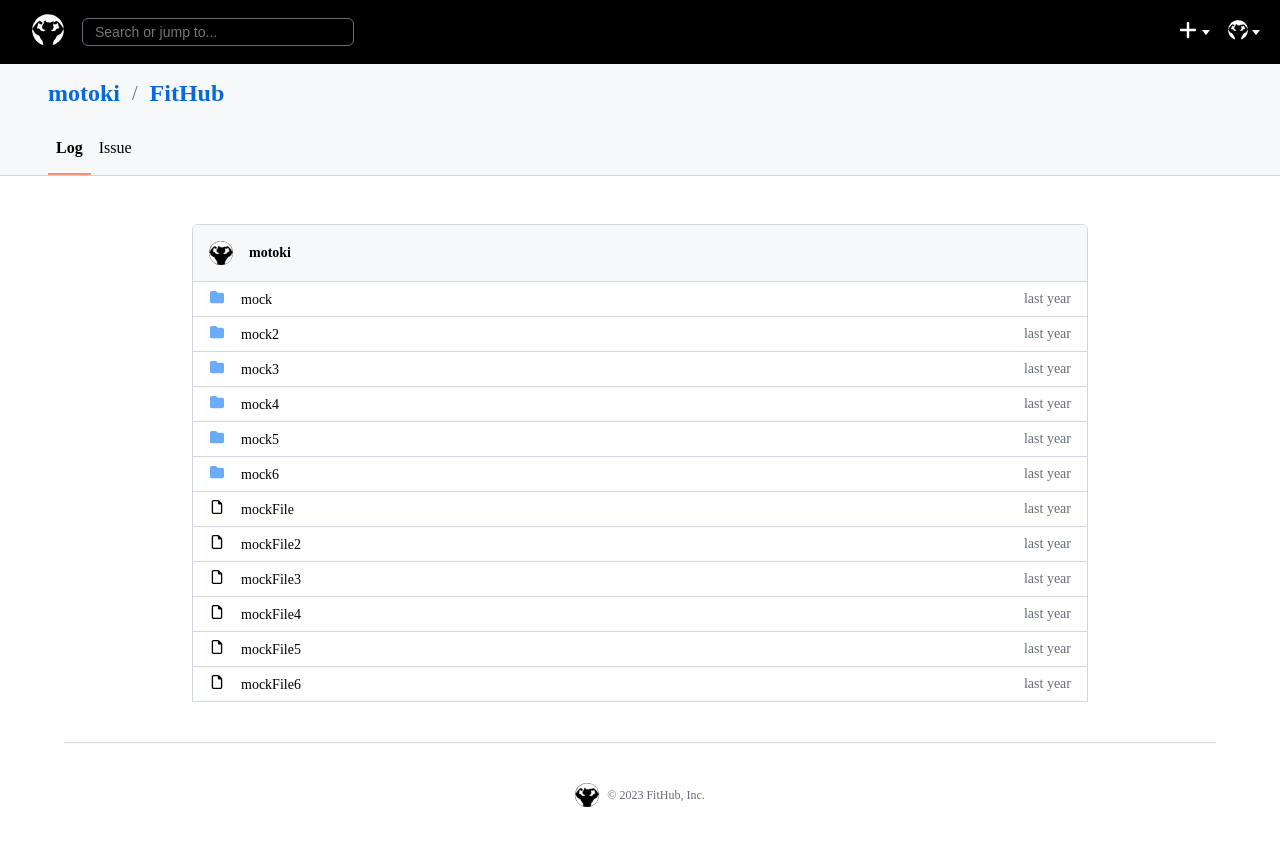
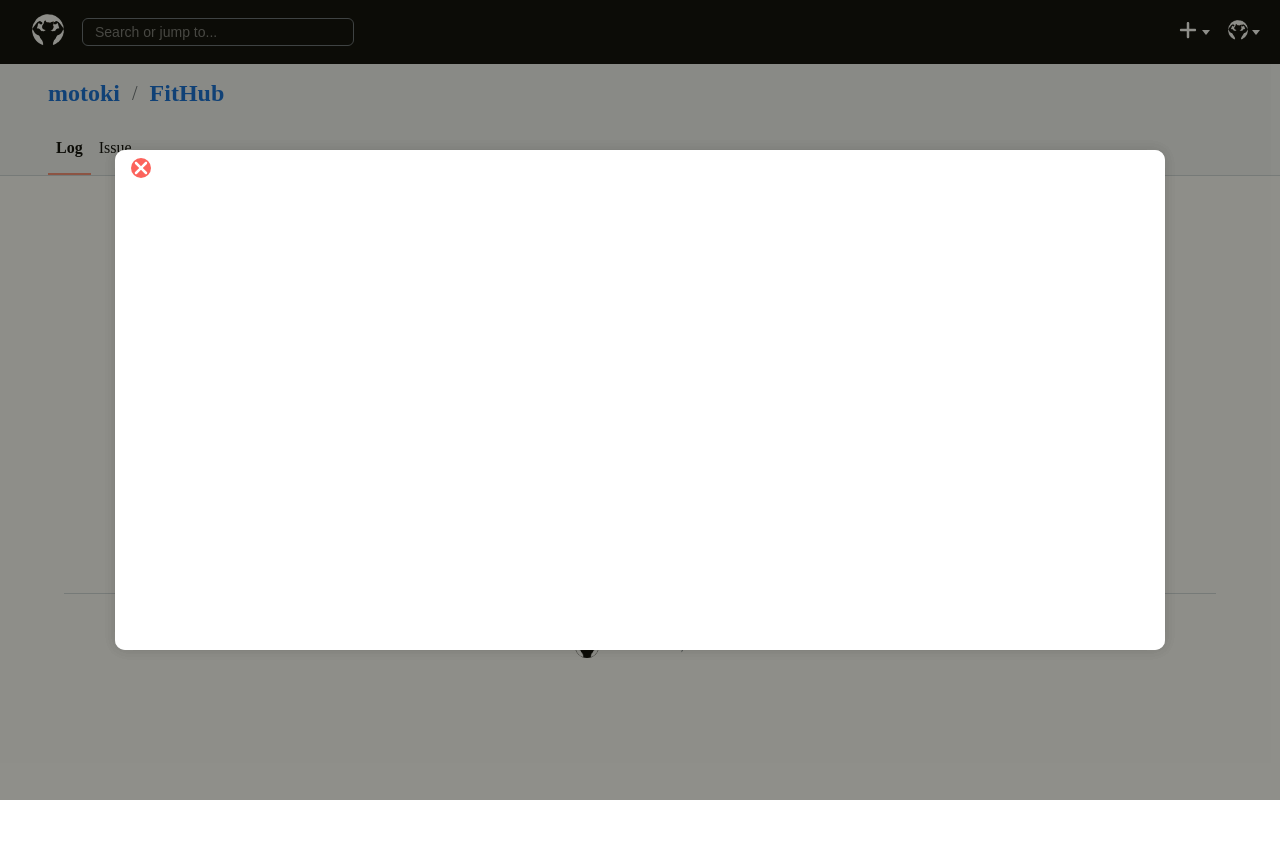
Before and after one commit to motokikonnno/fithub, a Next.js app: page /repository/fithub in a window 1280 px wide. Both pictures are taken after a click on the element "mockFile". After the commit the page ends 800 px from the top, so only its background shows below. Built offline with nearby package versions, Linux system fonts and the light colour scheme.

Commit message:
feat-folderとfileリスト作成

```diff
--- a/src/components/pages/RepositoryDetail.tsx
+++ b/src/components/pages/RepositoryDetail.tsx
@@ -4,10 +4,12 @@ import {
 } from "@/mock/mockRepositoryDetail";
 import Image from "next/image";
 import { useRouter } from "next/router";
-import React, { useCallback, useEffect, useState } from "react";
+import React, { useCallback, useEffect, useRef, useState } from "react";
 import styles from "../../styles/components/pages/RepositoryDetail.module.scss";
+import { BreadCrumb } from "../BreadCrumb";
 import { Footer } from "../Footer";
 import { Header } from "../Header";
+import { Modal } from "../Modal";
 import { Tabs } from "../Tabs";
 import { itemType } from "./MyProfile";
 
@@ -25,12 +27,20 @@ export const RepositoryDetail = React.memo(() => {
 
   const router = useRouter();
   const query = String(router.query.tab);
-  const url = decodeURI(router.asPath);
   const [currentTab, setCurrentTab] = useState("Log");
-  const [currentUrl, setCurrentUrl] = useState("");
-  const userName = "motoki";
-  const repositoryName = "fithub";
-  const urlSlashNumber = 3;
+  const initialFolder = mockRepositoryFolder.filter(
+    ({ parent_id }) => parent_id === ""
+  );
+  const initialFile = mockRepositoryFile.filter(
+    ({ folder_id }) => folder_id === ""
+  );
+  const [currentFolder, setCurrentFolder] = useState(initialFolder);
+  const [currentFile, setCurrentFile] = useState(initialFile);
+  const [createType, setCreateType] = useState("");
+  const [toggleSelectType, setToggleSelectType] = useState(false);
+  const [isVisible, setIsVisible] = useState(false);
+  const [currentFolderName, setCurrentFolderName] = useState<itemType[]>([]);
+  const inputRef = useRef<HTMLInputElement>(null);
 
   useEffect(() => {
     if (query === "Issue") {
@@ -41,11 +51,23 @@ export const RepositoryDetail = React.memo(() => {
   }, [query]);
 
   useEffect(() => {
-    const startNumber =
-      repositoryName.length + userName.length + urlSlashNumber;
-    const path = url.substring(startNumber);
-    setCurrentUrl(path);
-  }, [url]);
+    setToggleSelectType(false);
+  }, [currentFolderName]);
+
+  useEffect(() => {
+    const handleClickToCloseInput = (event: MouseEvent) => {
+      if (!(event.target instanceof HTMLElement)) {
+        return;
+      }
+      const inputElement = inputRef.current;
+      if (inputElement && inputElement?.contains(event.target)) return;
+      setCreateType("");
+    };
+    window.addEventListener("click", handleClickToCloseInput, true);
+    return () => {
+      window.removeEventListener("click", handleClickToCloseInput);
+    };
+  }, []);
 
   const handleCurrentTab = useCallback(
     (name: string) => {
@@ -55,17 +77,47 @@ export const RepositoryDetail = React.memo(() => {
     [router]
   );
 
-  const handleChangeUrl = (name: string) => {
-    const path = currentUrl === "" ? name : `${currentUrl}/${name}`;
-    router.push({
-      pathname: `/[userName]/[repositoryName]/[path]`,
-      query: {
-        userName: "motoki",
-        repositoryName: "fithub",
-        path: path,
-      },
-    });
-    setCurrentUrl(path);
+  const filterFolderWithFile = (id: string) => {
+    const folderArray = mockRepositoryFolder.filter(
+      ({ parent_id }) => id === parent_id
+    );
+    const fileArray = mockRepositoryFile.filter(
+      ({ folder_id }) => id === folder_id
+    );
+    setCurrentFolder(folderArray);
+    setCurrentFile(fileArray);
+  };
+
+  const handleCurrentFolder = (id: string, name: string) => {
+    const breadcrumbArray = [...currentFolderName, { id: id, name: name }];
+    setCurrentFolderName(breadcrumbArray);
+    filterFolderWithFile(id);
+  };
+
+  const handleViewRepository = (id: string) => {
+    const indexNumber = currentFolderName.findIndex(
+      (folder) => folder.id === id
+    );
+    const breadcrumbArray = currentFolderName.slice(0, indexNumber + 1);
+    setCurrentFolderName(breadcrumbArray);
+    filterFolderWithFile(id);
+  };
+
+  const handleSelectType = (type: "folder" | "file") => {
+    setToggleSelectType(false);
+    if (type === "folder") {
+      setCreateType("folder");
+    } else {
+      setCreateType("file");
+    }
+  };
+
+  const handleModalClose = () => {
+    setIsVisible(!isVisible);
+  };
+
+  const submitEnter = (key: any) => {
+    return;
   };
 
   return (
@@ -90,6 +142,11 @@ export const RepositoryDetail = React.memo(() => {
       </div>
       {currentTab === "Log" && (
         <div className={styles.layoutContainer}>
+          <BreadCrumb
+            folderTitle={currentFolderName}
+            repository={"fithub"}
+            handleViewRepository={handleViewRepository}
+          />
           <div className={styles.logListWrapper}>
             <div className={styles.userInformationContainer}>
               <Image
@@ -101,7 +158,7 @@ export const RepositoryDetail = React.memo(() => {
               />
               <span className={styles.userName}>motoki</span>
             </div>
-            {mockRepositoryFolder.map((folder, index) => (
+            {currentFolder.map((folder, index) => (
               <div className={styles.listWrapper} key={index}>
                 <div className={styles.leftContainer}>
                   <Image
@@ -109,10 +166,11 @@ export const RepositoryDetail = React.memo(() => {
                     width={16}
                     height={14}
                     alt="folder-icon"
+                    className={styles.icon}
                   />
                   <span
                     className={styles.folderOrFileName}
-                    onClick={() => handleChangeUrl(folder.name)}
+                    onClick={() => handleCurrentFolder(folder.id, folder.name)}
                   >
                     {folder.name}
                   </span>
@@ -120,20 +178,102 @@ export const RepositoryDetail = React.memo(() => {
                 <span className={styles.updatedAt}>{folder.updatedAt}</span>
               </div>
             ))}
-            {mockRepositoryFile.map((file, index) => (
-              <div className={styles.listWrapper} key={index}>
+            {currentFile.map((file, index) => (
+              <div key={index}>
+                <div className={styles.listWrapper}>
                   <div className={styles.leftContainer}>
                     <Image
                       src={"/icons/file.svg"}
                       width={16}
                       height={14}
                       alt="folder-icon"
+                      className={styles.icon}
                     />
-                  <span className={styles.folderOrFileName}>{file.name}</span>
+                    <span
+                      className={styles.folderOrFileName}
+                      onClick={handleModalClose}
+                    >
+                      {file.name}
+                    </span>
                   </div>
                   <span className={styles.updatedAt}>{file.updatedAt}</span>
                 </div>
+                {isVisible && (
+                  <Modal isVisible={isVisible} handleClose={handleModalClose}>
+                    <div className={styles.modalBackground}>
+                      <div className={styles.header}>
+                        <Image
+                          src={"/icons/xmark.svg"}
+                          width={20}
+                          height={20}
+                          alt="xmark-icon"
+                          className={styles.xmarkIcon}
+                        />
+                      </div>
+                    </div>
+                  </Modal>
+                )}
+              </div>
             ))}
+            {createType === "" ? (
+              <>
+                <div
+                  className={styles.addFileOrFolderWrapper}
+                  onClick={() => setToggleSelectType(!toggleSelectType)}
+                >
+                  <Image
+                    src={"/icons/plus-gray.svg"}
+                    width={16}
+                    height={16}
+                    alt="plus-icon"
+                    className={styles.icon}
+                  />
+                </div>
+                {toggleSelectType && (
+                  <ul className={styles.dropdownWrapper}>
+                    <div
+                      className={styles.dropdownItemContainer}
+                      onClick={() => handleSelectType("folder")}
+                    >
+                      <Image
+                        src={"/icons/folder.svg"}
+                        width={16}
+                        height={14}
+                        alt="folder-icon"
+                      />
+                      <li className={styles.dropdownItem}>Add folder</li>
+                    </div>
+                    <div
+                      className={styles.dropdownItemContainer}
+                      onClick={() => handleSelectType("file")}
+                    >
+                      <Image
+                        src={"/icons/file.svg"}
+                        width={16}
+                        height={14}
+                        alt="file-icon"
+                      />
+                      <li className={styles.dropdownItem}>Add File</li>
+                    </div>
+                  </ul>
+                )}
+              </>
+            ) : (
+              <div className={styles.inputContainer}>
+                <Image
+                  src={`/icons/${createType}.svg`}
+                  width={16}
+                  height={14}
+                  alt="file-icon"
+                />
+                <input
+                  className={styles.createInputWrapper}
+                  autoFocus={true}
+                  onKeyDown={(e) => submitEnter(e)}
+                  ref={inputRef}
+                />
+              </div>
+            )}
           </div>
         </div>
       )}
--- a/src/styles/components/pages/RepositoryDetail.module.scss
+++ b/src/styles/components/pages/RepositoryDetail.module.scss
@@ -34,11 +34,12 @@
 
 .layoutContainer {
   margin: 0 auto;
+  padding-top: 24px;
   width: 70%;
 }
 
 .logListWrapper {
-  margin-top: 48px;
+  margin-top: 8px;
   border: 1px solid #d0d7de;
   border-top-right-radius: 6px;
   border-top-left-radius: 6px;
@@ -87,3 +88,71 @@
   font-size: 14px;
   color: #656d76;
 }
+
+.addFileOrFolderWrapper {
+  padding: 8px 16px;
+  border-top: 1px solid #d0d7de;
+  &:hover {
+    cursor: pointer;
+  }
+}
+
+.createInputWrapper {
+  width: 100%;
+  border: none;
+  box-sizing: border-box;
+  &:focus {
+    outline: none;
+  }
+}
+
+.dropdownWrapper {
+  margin: 0;
+  padding: 0;
+  border: 1px solid #656d76;
+}
+
+.dropdownItem {
+  padding: 8px 16px;
+  list-style: none;
+}
+
+.dropdownItemContainer {
+  display: flex;
+  align-items: center;
+  padding: 8px 16px;
+  width: 100%;
+  border-top: 1px solid #d0d7de;
+  box-sizing: border-box;
+  &:hover {
+    background-color: #d0d7de;
+    cursor: pointer;
+  }
+}
+
+.inputContainer {
+  display: flex;
+  align-items: center;
+  gap: 16px;
+  padding: 8px 16px;
+  border-top: 1px solid #d0d7de;
+}
+
+.modalBackground {
+  width: 1050px;
+  height: 500px;
+}
+
+.icon {
+  vertical-align: middle;
+}
+
+.header {
+  padding: 8px 16px;
+}
+
+.xmarkIcon {
+  border-radius: 50%;
+  background-color: #fc635c;
+  cursor: pointer;
+}
```
Lines whose indentation alone changed are shown as unchanged.
